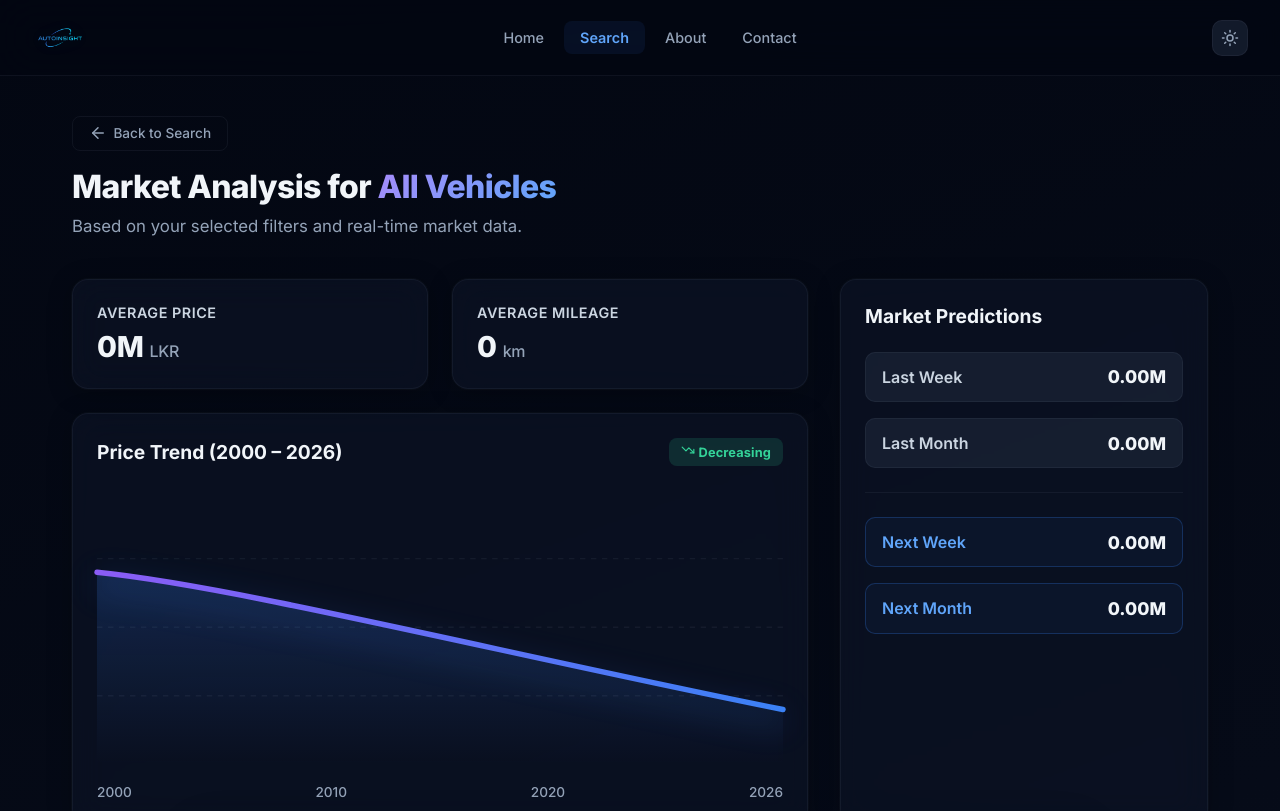
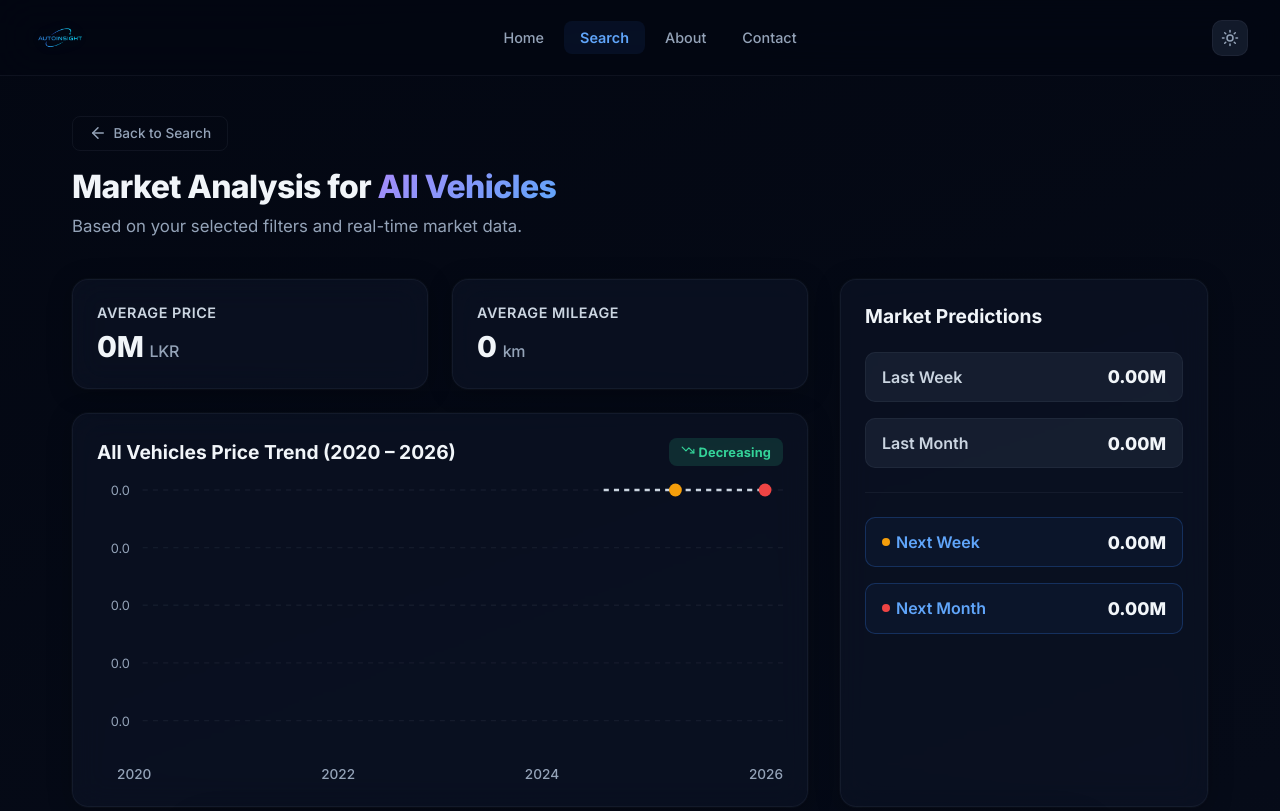
Before and after one commit to akila20040720/autoinsightcs70, a React (Vite) app in the folder autoinsight-frontend/auto-frontend/: page /results in a window 1280 px wide. Shown: the top 811 px of the page. Built offline with nearby package versions, Linux system fonts and the light colour scheme.

Commit message:
fix: change the line chart

```diff
--- a/autoinsight-frontend/auto-frontend/src/page/SearchResults.tsx
+++ b/autoinsight-frontend/auto-frontend/src/page/SearchResults.tsx
@@ -3,7 +3,7 @@ import { useLocation, useNavigate, Link } from 'react-router-dom';
 import {
   Gauge, Settings2, ClipboardCheck, TrendingUp, TrendingDown, ArrowLeft,
   GitCompare, X, Check, Plus, Heart, ExternalLink, ChevronLeft, ChevronRight,
-  ArrowUpDown, Eye, Info // <-- Added Info icon here
+  ArrowUpDown, Eye, Info
 } from 'lucide-react';
 
 type SortOption = 'default' | 'price-low' | 'price-high' | 'year-new' | 'year-old' | 'mileage-low' | 'mileage-high';
@@ -16,7 +16,6 @@ import {
 } from '../services/vehicleDataService';
 import '../styles/SearchResults.css';
 
-// ... (Keep your existing interfaces and helper functions exactly the same)
 interface CarResult {
   id: string;
   name: string;
@@ -48,9 +47,14 @@ function vehicleToCarResult(v: Vehicle): CarResult {
   const priceHistory: number[] = [];
   let currentPrice = basePrice * (1 - volatility * 3);
 
+  // Use a stable seed based on the car's properties
+  let seed = v.price + (v.mileage || 1);
+
   for (let i = 0; i < 6; i++) {
     priceHistory.push(Math.round(currentPrice * 100) / 100);
-    currentPrice += (Math.random() - 0.3) * basePrice * volatility;
+    // Deterministic random number
+    const pseudoRand = Math.abs(Math.sin(seed++) * 10000) % 1;
+    currentPrice += (pseudoRand - 0.3) * basePrice * volatility;
     currentPrice = Math.max(currentPrice, basePrice * 0.9);
     currentPrice = Math.min(currentPrice, basePrice * 1.1);
   }
@@ -206,6 +210,59 @@ const SearchResults: React.FC = () => {
     };
   }, [brand, model]);
 
+  // Generate the coordinates and points deterministically
+  const chartData = useMemo(() => {
+    const history = [];
+    let currentPrice = stats.avgPrice * 0.65;
+
+    // Stable seed based on the average price
+    let seed = stats.avgPrice || 1;
+
+    // Generate 60 spiky historical points to represent the 2020-2026 span
+    for (let i = 0; i < 60; i++) {
+      history.push(currentPrice);
+      // Deterministic pseudo-random number between 0 and 1
+      const pseudoRand = Math.abs(Math.sin(seed++) * 10000) % 1;
+      currentPrice += (pseudoRand - 0.47) * stats.avgPrice * 0.08;
+    }
+    history[59] = parseFloat(stats.lastWeek);
+
+    const nextWeekPrice = parseFloat(stats.nextWeek);
+    const nextMonthPrice = parseFloat(stats.nextMonth);
+
+    const allPrices = [...history, nextWeekPrice, nextMonthPrice];
+    const minPrice = Math.min(...allPrices) * 0.92;
+    const maxPrice = Math.max(...allPrices) * 1.08;
+    const range = maxPrice - minPrice;
+
+    // SVG coordinate mapping
+    const svgWidth = 500;
+    const svgHeight = 180;
+    const xHistorySpace = 360;
+    const xPredSpace = svgWidth - xHistorySpace;
+
+    const historyPoints = history.map((price, i) => {
+      const x = (i / 59) * xHistorySpace;
+      const y = svgHeight - ((price - minPrice) / range) * svgHeight;
+      return { x, y, price };
+    });
+
+    const nextWeekX = xHistorySpace + xPredSpace * 0.4;
+    const nextWeekY = svgHeight - ((nextWeekPrice - minPrice) / range) * svgHeight;
+
+    const nextMonthX = xHistorySpace + xPredSpace * 0.9;
+    const nextMonthY = svgHeight - ((nextMonthPrice - minPrice) / range) * svgHeight;
+
+    return {
+      historyPoints,
+      minPrice,
+      maxPrice,
+      nextWeekPoint: { x: nextWeekX, y: nextWeekY, price: nextWeekPrice },
+      nextMonthPoint: { x: nextMonthX, y: nextMonthY, price: nextMonthPrice },
+      lastHistPoint: historyPoints[59]
+    };
+  }, [stats]);
+
   const allResults = useMemo<CarResult[]>(() => {
     const serviceFilters = filters ? convertFilters(filters) : {};
     const vehicles = searchVehicles(serviceFilters);
@@ -298,7 +355,6 @@ const SearchResults: React.FC = () => {
       </div>
 
       <section className="analytics-dashboard">
-        {/* ... (Keep existing analytics dashboard completely unchanged) ... */}
         <div className="analytics-main">
           <div className="stats-overview-flex">
             <div className="stat-card glass-panel-small">
@@ -313,43 +369,73 @@ const SearchResults: React.FC = () => {
 
           <div className="graph-card glass-panel-small">
             <div className="graph-header">
-              <h4>Price Trend (2000 – 2026)</h4>
+              <h4>{searchQuery} Price Trend (2020 – 2026)</h4>
               <span className={`trend-badge ${stats.trend === 'up' ? 'positive' : 'negative'}`}>
                 {stats.trend === 'up' ? <TrendingUp size={14} /> : <TrendingDown size={14} />}
                 {stats.trend === 'up' ? ' Increasing' : ' Decreasing'}
               </span>
             </div>
-            <div className="svg-graph-container">
-              <svg viewBox="0 0 500 200" className="price-chart">
+
+            <div className="svg-graph-container" style={{ paddingLeft: '20px' }}>
+              <svg viewBox="-20 0 520 200" className="price-chart" style={{ overflow: 'visible' }}>
                 <defs>
-                  <linearGradient id="lineGrad" x1="0%" y1="0%" x2="100%" y2="0%">
-                    <stop offset="0%" stopColor="#8b5cf6" />
-                    <stop offset="100%" stopColor="#3b82f6" />
-                  </linearGradient>
                   <linearGradient id="fillGrad" x1="0%" y1="0%" x2="0%" y2="100%">
-                    <stop offset="0%" stopColor="rgba(59, 130, 246, 0.2)" />
+                    <stop offset="0%" stopColor="rgba(59, 130, 246, 0.25)" />
                     <stop offset="100%" stopColor="rgba(59, 130, 246, 0)" />
                   </linearGradient>
                 </defs>
-                <line x1="0" y1="50" x2="500" y2="50" className="grid-line" />
-                <line x1="0" y1="100" x2="500" y2="100" className="grid-line" />
-                <line x1="0" y1="150" x2="500" y2="150" className="grid-line" />
-                {stats.trend === 'up' ? (
-                  <>
-                    <path d="M 0 180 C 150 170, 250 100, 500 40 L 500 200 L 0 200 Z" fill="url(#fillGrad)" />
-                    <path d="M 0 180 C 150 170, 250 100, 500 40" fill="none" stroke="url(#lineGrad)" strokeWidth="4" className="chart-line" />
-                  </>
-                ) : (
-                  <>
-                    <path d="M 0 60 C 100 70, 300 120, 500 160 L 500 200 L 0 200 Z" fill="url(#fillGrad)" />
-                    <path d="M 0 60 C 100 70, 300 120, 500 160" fill="none" stroke="url(#lineGrad)" strokeWidth="4" className="chart-line" />
-                  </>
-                )}
+
+                {/* Y-Axis Grid & Labels */}
+                {[0, 0.25, 0.5, 0.75, 1].map(ratio => {
+                  const yVal = chartData.maxPrice - (chartData.maxPrice - chartData.minPrice) * ratio;
+                  return (
+                    <g key={ratio}>
+                      <line x1="0" y1={180 * ratio} x2="500" y2={180 * ratio} stroke="var(--glass-border)" strokeDasharray="4 4" />
+                      <text x="-10" y={180 * ratio + 4} fontSize="10" fill="var(--text-muted)" textAnchor="end">
+                        {yVal.toFixed(1)}
+                      </text>
+                    </g>
+                  );
+                })}
+
+                {/* Filled Area under historical line */}
+                <polygon
+                  points={`0,180 ${chartData.historyPoints.map(p => `${p.x},${p.y}`).join(' ')} ${chartData.lastHistPoint.x},180`}
+                  fill="url(#fillGrad)"
+                />
+
+                {/* Main Historical Spiky Line */}
+                <polyline
+                  points={chartData.historyPoints.map(p => `${p.x},${p.y}`).join(' ')}
+                  fill="none"
+                  stroke="#3b82f6"
+                  strokeWidth="2.5"
+                  strokeLinecap="round"
+                  strokeLinejoin="round"
+                />
+
+                {/* Prediction Dotted Lines */}
+                <line
+                  x1={chartData.lastHistPoint.x} y1={chartData.lastHistPoint.y}
+                  x2={chartData.nextWeekPoint.x} y2={chartData.nextWeekPoint.y}
+                  stroke="#cbd5e1" strokeWidth="2" strokeDasharray="4 4"
+                />
+                <line
+                  x1={chartData.nextWeekPoint.x} y1={chartData.nextWeekPoint.y}
+                  x2={chartData.nextMonthPoint.x} y2={chartData.nextMonthPoint.y}
+                  stroke="#cbd5e1" strokeWidth="2" strokeDasharray="4 4"
+                />
+
+                {/* Prediction Nodes */}
+                <circle cx={chartData.nextWeekPoint.x} cy={chartData.nextWeekPoint.y} r="5" fill="#f59e0b" />
+                <circle cx={chartData.nextMonthPoint.x} cy={chartData.nextMonthPoint.y} r="5" fill="#ef4444" />
               </svg>
-              <div className="graph-labels">
-                <span>2000</span>
-                <span>2010</span>
+
+              {/* X-Axis Labels */}
+              <div style={{ display: 'flex', justifyContent: 'space-between', marginTop: '1rem', color: 'var(--text-muted)', fontSize: '0.85rem', fontWeight: 500 }}>
                 <span>2020</span>
+                <span style={{ marginLeft: '-20px' }}>2022</span>
+                <span style={{ marginLeft: '-20px' }}>2024</span>
                 <span>2026</span>
               </div>
             </div>
@@ -370,11 +456,17 @@ const SearchResults: React.FC = () => {
               </div>
               <div className="divider"></div>
               <div className="pred-item highlight">
-                <span className="pred-time">Next Week</span>
+                <span className="pred-time" style={{display: 'flex', alignItems: 'center', gap: '6px'}}>
+                  <span style={{display: 'inline-block', width: '8px', height: '8px', borderRadius: '50%', backgroundColor: '#f59e0b'}}></span>
+                  Next Week
+                </span>
                 <span className="pred-price">{stats.nextWeek}M</span>
               </div>
               <div className="pred-item highlight">
-                <span className="pred-time">Next Month</span>
+                <span className="pred-time" style={{display: 'flex', alignItems: 'center', gap: '6px'}}>
+                  <span style={{display: 'inline-block', width: '8px', height: '8px', borderRadius: '50%', backgroundColor: '#ef4444'}}></span>
+                  Next Month
+                </span>
                 <span className="pred-price">{stats.nextMonth}M</span>
               </div>
             </div>
@@ -405,7 +497,7 @@ const SearchResults: React.FC = () => {
           </div>
         </div>
 
-        {/* --- NEW COMPARE FEATURE TIP MESSAGE --- */}
+        {/* COMPARE FEATURE TIP MESSAGE */}
         <div className="compare-feature-tip glass-panel-small">
           <div className="tip-icon-wrapper">
             <Info size={18} />
@@ -415,7 +507,6 @@ const SearchResults: React.FC = () => {
             <p>Click the <kbd><Plus size={12} className="inline-icon" /></kbd> icon on any vehicle card to compare up to 3 models side-by-side.</p>
           </div>
         </div>
-        {/* -------------------------------------- */}
 
         <div className="flex-results-grid">
           {results.map(car => (
@@ -539,7 +630,6 @@ const SearchResults: React.FC = () => {
           ))}
         </div>
 
-        {/* ... (Keep Pagination and Compare trays exactly the same) ... */}
         {/* Pagination Controls */}
         {totalPages > 1 && (
           <div className="pagination-container">
```
